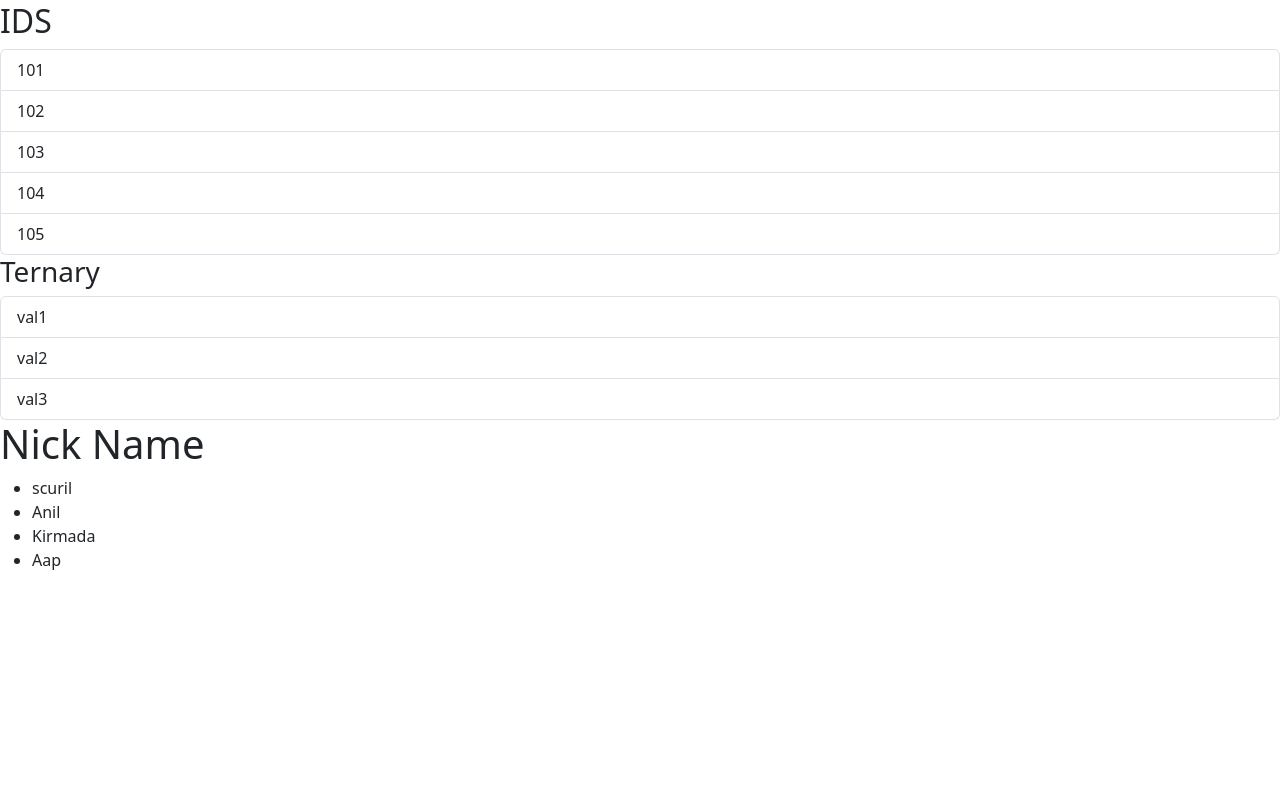
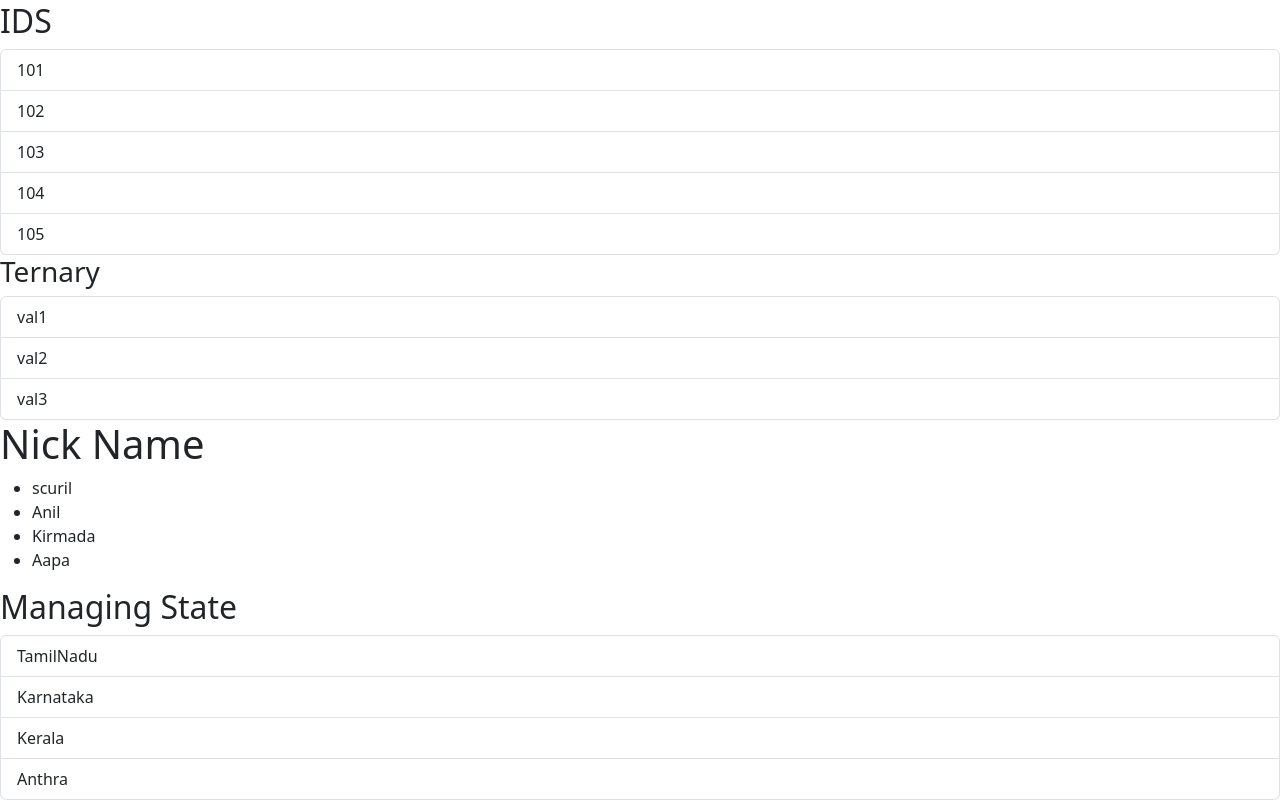
Before and after one commit to velduraijavafullstack/rct-app, a React (Vite) app: page / in a window 1280 px wide. Shown: the part 548-1348 px from the top of the page. Before the commit the page ends 1136 px from the top, so only its background shows below. Built offline with nearby package versions, Linux system fonts and the light colour scheme.

Commit message:
managing State

```diff
--- a/src/App.tsx
+++ b/src/App.tsx
@@ -4,6 +4,7 @@ import CRen from "./Component/CRen";
 import CRen1 from "./Component/CRen1";
 import Ternary from "./Component/ternary";
 import Event from "./Component/event";
+import Mstates from "./Component/states";
 
 function App() {
   return (
@@ -14,6 +15,7 @@ function App() {
       <CRen1 />
       <Ternary />
       <Event />
+      <Mstates />
     </div>
   );
 }
--- a/src/Component/event.tsx
+++ b/src/Component/event.tsx
@@ -1,12 +1,17 @@
+import { MouseEvent } from "react";
+//  Event Handler
 function Event() {
-  const names = ["scuril", "Anil", "Kirmada", "Aap"];
+  const names = ["scuril", "Anil", "Kirmada", "Aapa"];
+
+  const handleClick = (event: MouseEvent) => console.log(event);
   return (
     <div>
       <h1>Nick Name</h1>
       <ul>
-        {names.map((name, index) => (
+        {names.map((name) => (
           // <li key={name} onClick={() => console.log(name, index)}>
-          <li key={name} onClick={(event) => console.log(event)}>
+          // <li key={name} onClick={(event) => console.log(event)}>
+          <li key={name} onClick={handleClick}>
             {name}
           </li>
         ))}
--- /dev/null
+++ b/src/Component/states.tsx
@@ -0,0 +1,31 @@
+import { useState } from "react";
+
+function Mstates() {
+  const state = ["TamilNadu", "Karnataka", "Kerala", "Anthra"];
+  // const selectedIndex = 0;
+  const [selectedIndex, setSelectedIndex] = useState(-1);
+
+  return (
+    <div>
+      <h2>Managing State</h2>
+      <ul className="list-group">
+        {state.map((state, firstIndex) => (
+          <li
+            className={
+              selectedIndex === firstIndex
+                ? "list-group-item active"
+                : "list-group-item"
+            }
+            key={state}
+            onClick={() => {
+              setSelectedIndex(firstIndex);
+            }}
+          >
+            {state}
+          </li>
+        ))}
+      </ul>
+    </div>
+  );
+}
+export default Mstates;
```
